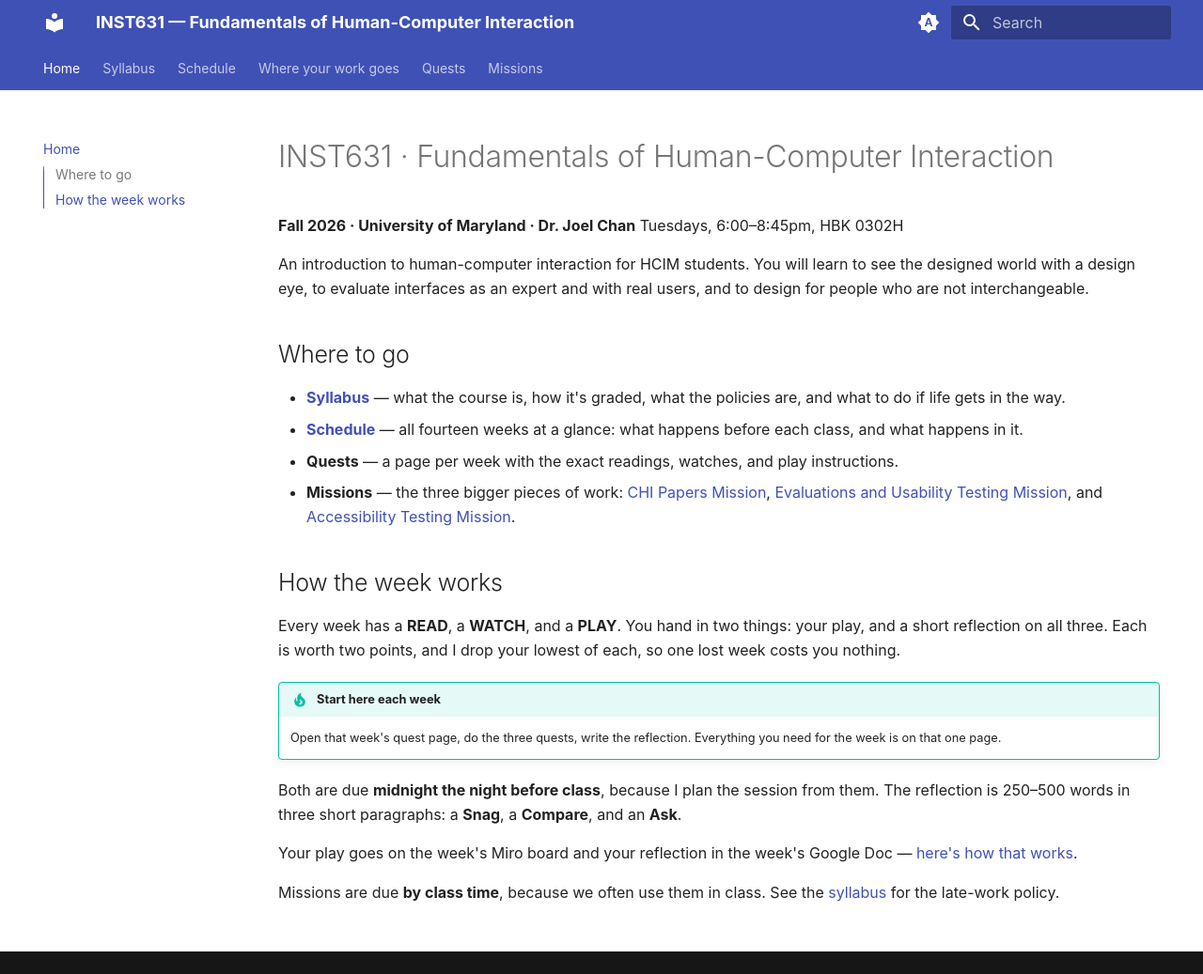
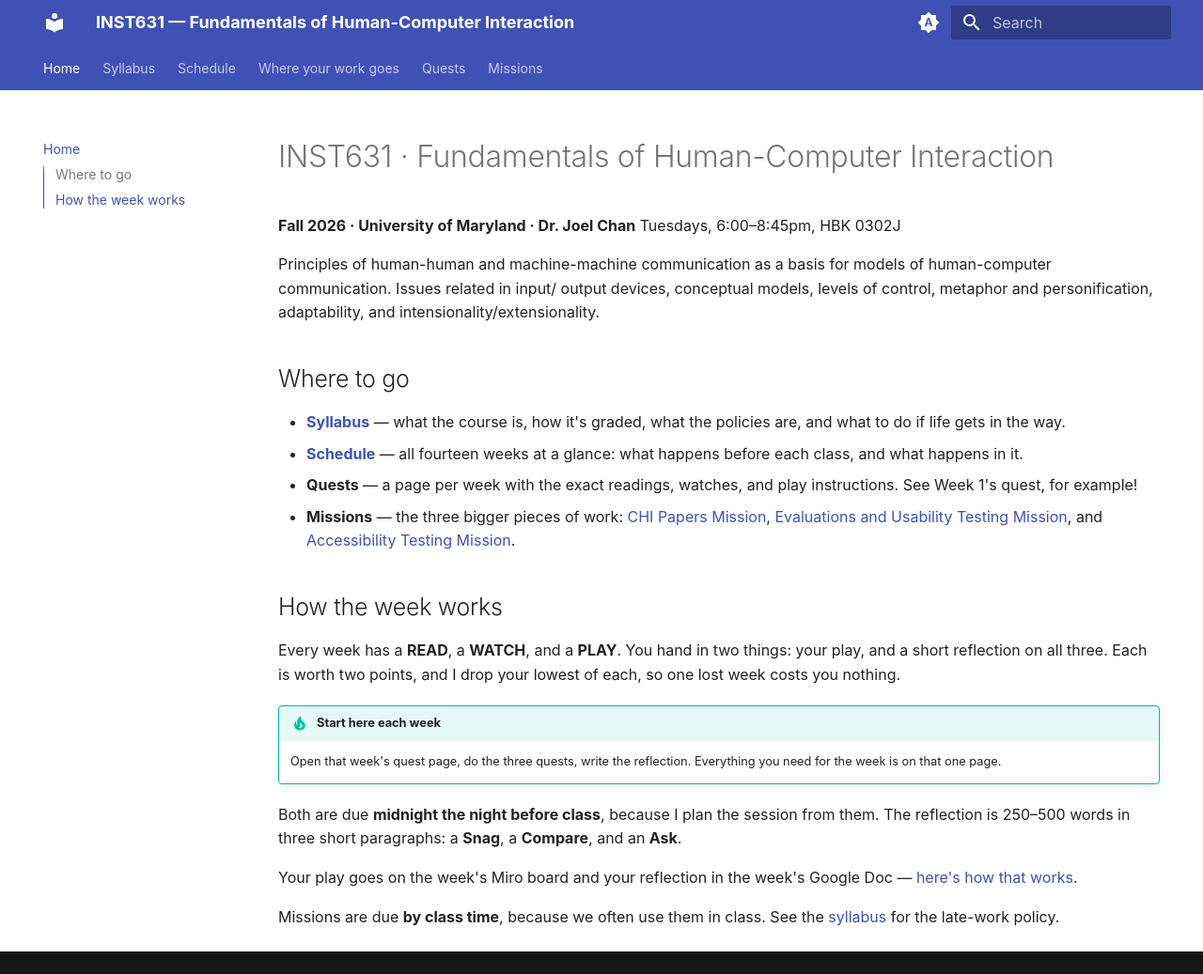
Before and after one commit to joelchan/inst631-fa26-site, an MkDocs documentation site: the page built from docs/index.md, in a window 1280 px wide and 1037 px high. Shown: the whole window at 94% size. Built offline with MkDocs 1.6.1 and Material for MkDocs 9.7.7, drawn with Linux system fonts in a browser that asks for light colours.

Commit message:
Sync from vault bc993c1
Generated by publish-site.yml from joelchan/inst631-fa26.

```diff
--- a/docs/index.md
+++ b/docs/index.md
@@ -1,15 +1,15 @@
 # INST631 · Fundamentals of Human-Computer Interaction
 
 **Fall 2026 · University of Maryland · Dr. Joel Chan**
-Tuesdays, 6:00–8:45pm, HBK 0302H
+Tuesdays, 6:00–8:45pm, HBK 0302J
 
-An introduction to human-computer interaction for HCIM students. You will learn to see the designed world with a design eye, to evaluate interfaces as an expert and with real users, and to design for people who are not interchangeable.
+Principles of human-human and machine-machine communication as a basis for models of human-computer communication. Issues related in input/ output devices, conceptual models, levels of control, metaphor and personification, adaptability, and intensionality/extensionality.
 
 ## Where to go
 
 - **[Syllabus](syllabus.md)** — what the course is, how it's graded, what the policies are, and what to do if life gets in the way.
 - **[Schedule](schedule.md)** — all fourteen weeks at a glance: what happens before each class, and what happens in it.
-- **Quests** — a page per week with the exact readings, watches, and play instructions.
+- **Quests** — a page per week with the exact readings, watches, and play instructions. See Week 1's quest, for example!
 - **Missions** — the three bigger pieces of work: [CHI Papers Mission](missions/chi-papers.md), [Evaluations and Usability Testing Mission](missions/evaluations-and-usability-testing.md), and [Accessibility Testing Mission](missions/accessibility-testing.md).
 
 ## How the week works
```
Also changed, not shown: docs/syllabus.md (+2 -2 lines).
